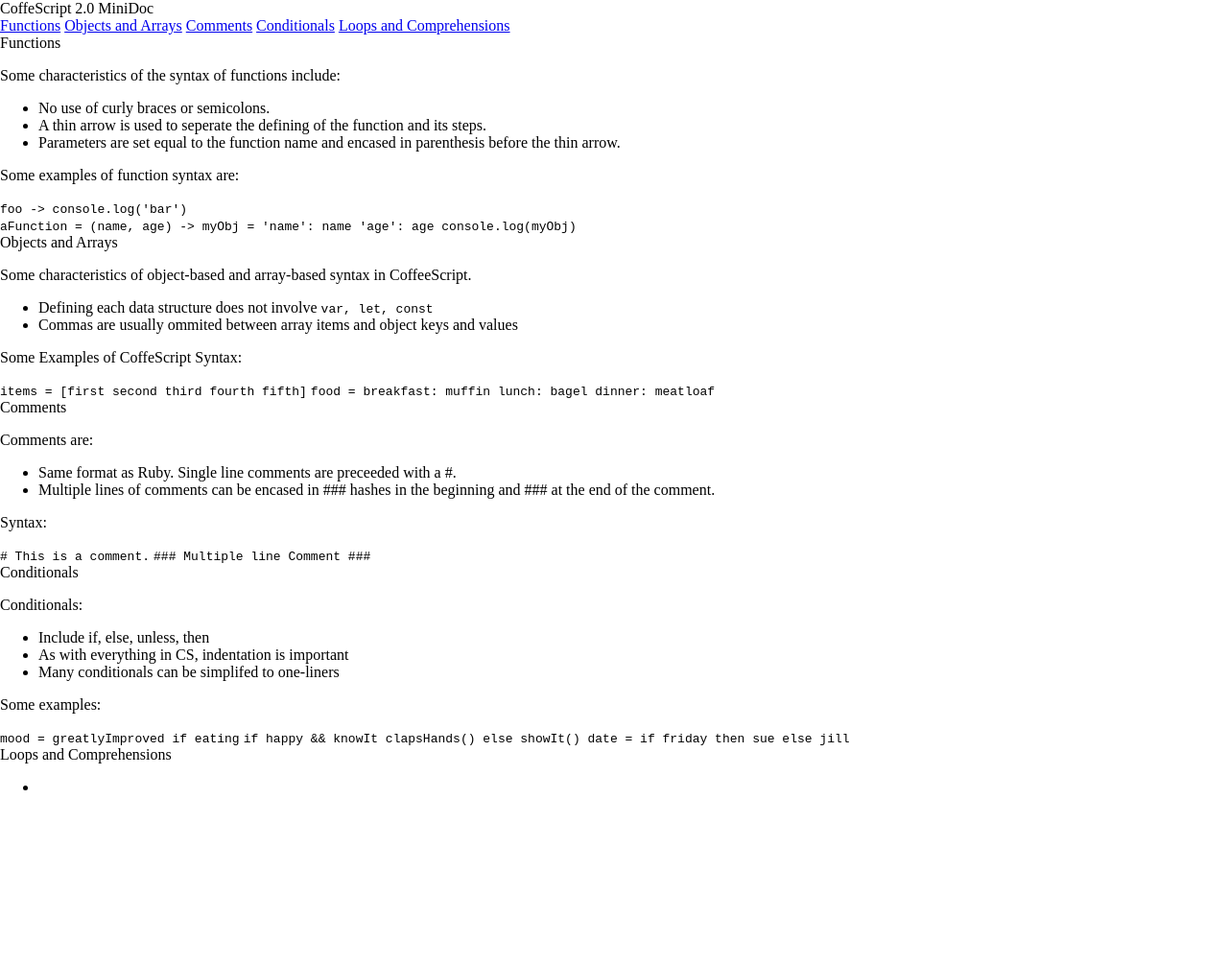
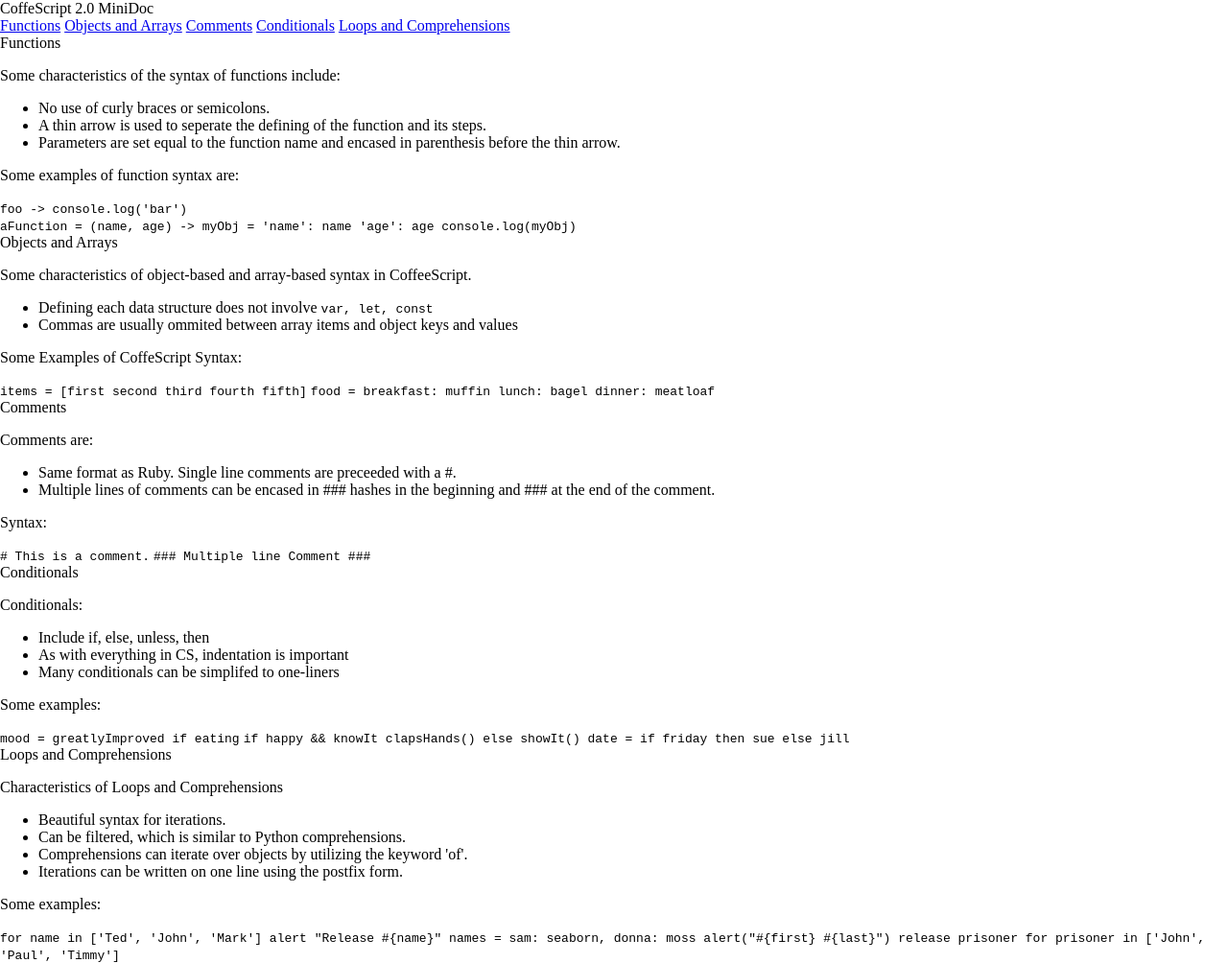
Before and after one commit to neodynia/tech-doc-pg, a plain HTML site: page index.html in a window 1280 px wide. Shown: the whole page at 96% size. Before the commit the page ends 846 px from the top, so only its background shows below. Drawn offline with Linux system fonts and the light colour scheme.

Commit message:
feat: Add loops and comprehension section

```diff
--- a/index.html
+++ b/index.html
@@ -56,10 +56,10 @@
         Objects and Arrays
       </header>
       <p>Some characteristics of object-based and array-based syntax in CoffeeScript.</p>
-        <ul>
-          <li>Defining each data structure does not involve <code>var, let, const</code></li>
-          <li>Commas are usually ommited between array items and object keys and values</li>
-        </ul>
+      <ul>
+        <li>Defining each data structure does not involve <code>var, let, const</code></li>
+        <li>Commas are usually ommited between array items and object keys and values</li>
+      </ul>
       <p>Some Examples of CoffeScript Syntax:</p>
       <code>items = [first second third fourth fifth]</code>
       <code>food =
@@ -74,7 +74,7 @@
       </header>
       <p>Comments are:</p>
       <ul>
-        <li>Same format as Ruby.  Single line comments are preceeded with a #.</li>
+        <li>Same format as Ruby. Single line comments are preceeded with a #.</li>
         <li>Multiple lines of comments can be encased in ### hashes in the beginning and ### at the end of the comment.
       </ul>
       <p>Syntax:</p>
@@ -110,16 +110,27 @@
       <header>
         Loops and Comprehensions
       </header>
-      <code>
-      </code>
+      <p>Characteristics of Loops and Comprehensions</p>
       <ul>
-        <li>
-        </li>
+        <li>Beautiful syntax for iterations.</li>
+        <li>Can be filtered, which is similar to Python comprehensions.</li>
+        <li>Comprehensions can iterate over objects by utilizing the keyword 'of'.</li>
+        <li>Iterations can be written on one line using the postfix form.</li>
       </ul>
       <p>
+        Some examples:
       </p>
-      <p>
-      </p>
+      <code>
+        for name in ['Ted', 'John', 'Mark']
+          alert "Release #{name}"
+      </code>
+      <code>
+        names = sam: seaborn, donna: moss
+        alert("#{first} #{last}")
+      </code>
+      <code>
+        release prisoner for prisoner in ['John', 'Paul', 'Timmy']
+      </code>
     </section>
   </main>
   <script src="https://gitcdn.link/repo/freeCodeCamp/testable-projects-fcc/master/build/bundle.js"></script>
```
